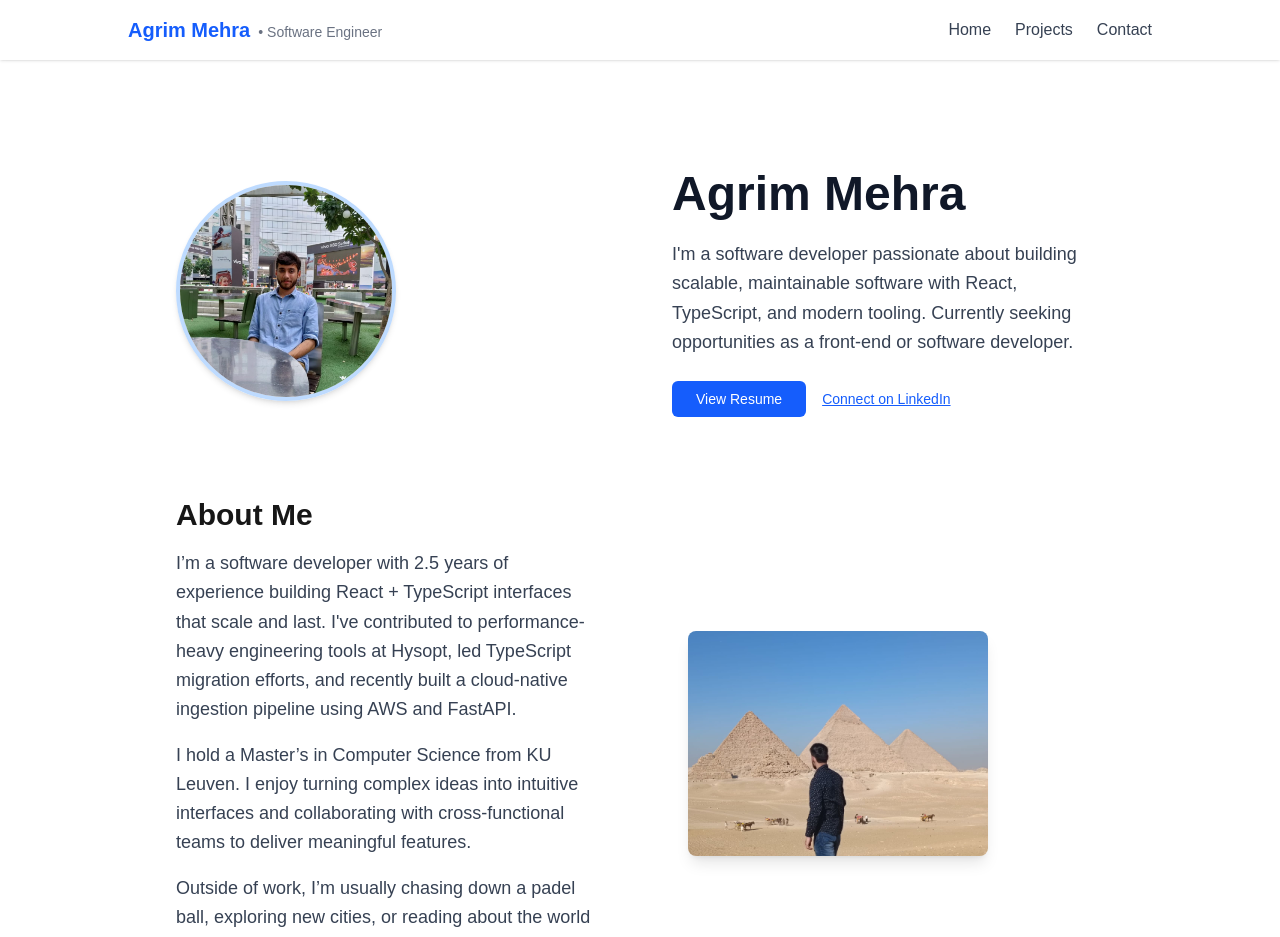
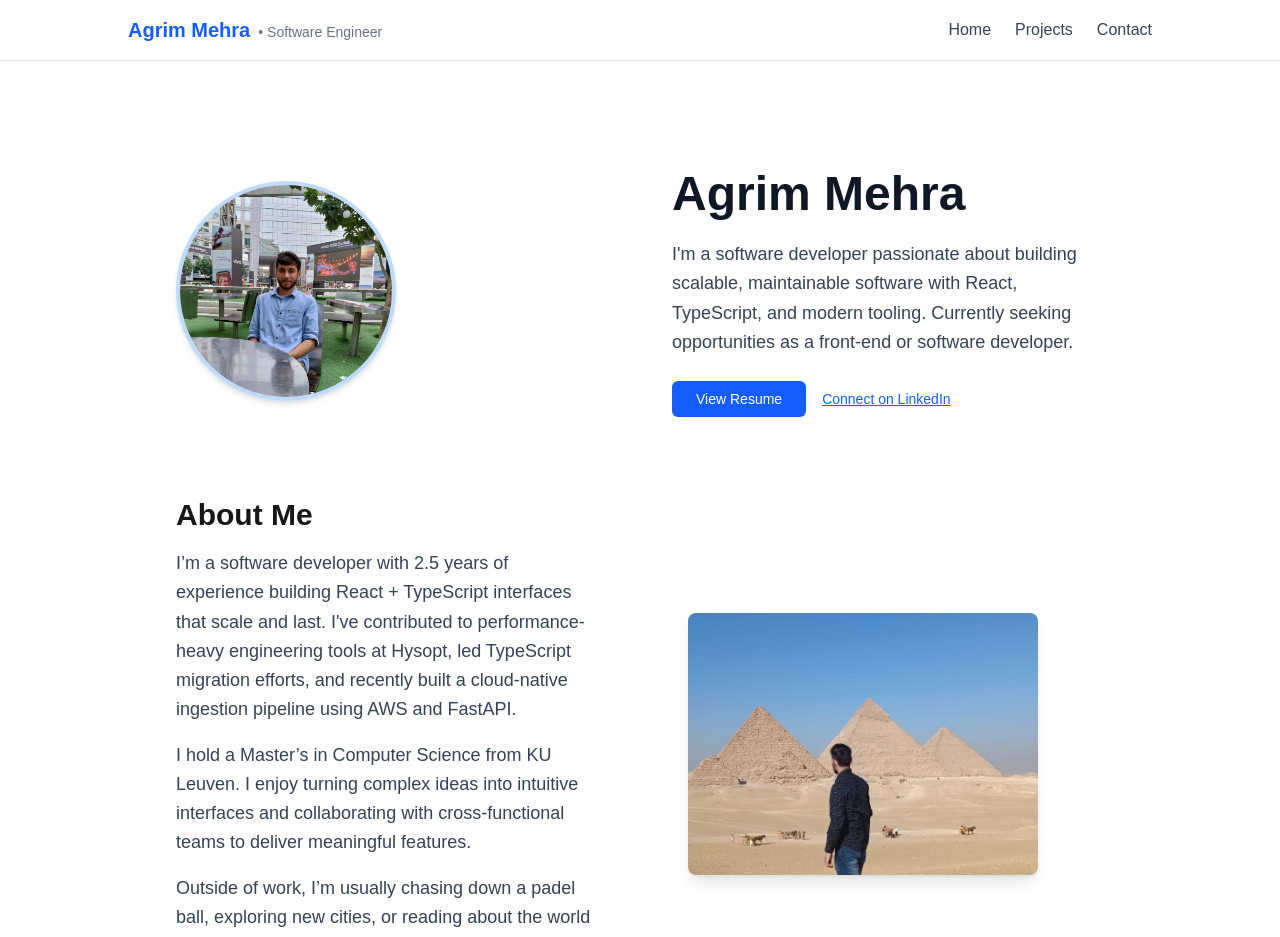
Before and after one commit to agrim20/dev-portfolio, a Next.js app: page / in a window 1280 px wide. Shown: the top 937 px of the page. Built offline with nearby package versions, Linux system fonts and the light colour scheme.

Commit message:
Changed the metadata to a better description

```diff
--- a/src/app/layout.tsx
+++ b/src/app/layout.tsx
@@ -5,8 +5,9 @@ import { Analytics } from "@vercel/analytics/react";
 import "./globals.css";
 
 export const metadata = {
-  title: "Your Name | Front-End Developer",
-  description: "Portfolio of a React + TypeScript developer based in Belgium.",
+  title: "Agrim Mehra | Software Developer",
+  description:
+    "Portfolio of a Software developer looking for new opportunities.",
 };
 
 export default function RootLayout({
--- a/src/app/page.tsx
+++ b/src/app/page.tsx
@@ -90,9 +90,9 @@ export default function HomePage() {
           <div className="flex justify-center md:justify-start">
             <Image
               src="/agrim_egypt.jpeg"
-              alt="Agrim playing padel or traveling"
-              width={300}
-              height={300}
+              alt="Agrim traveling"
+              width={350}
+              height={350}
               className="rounded-lg shadow-lg object-cover"
             />
           </div>
```
